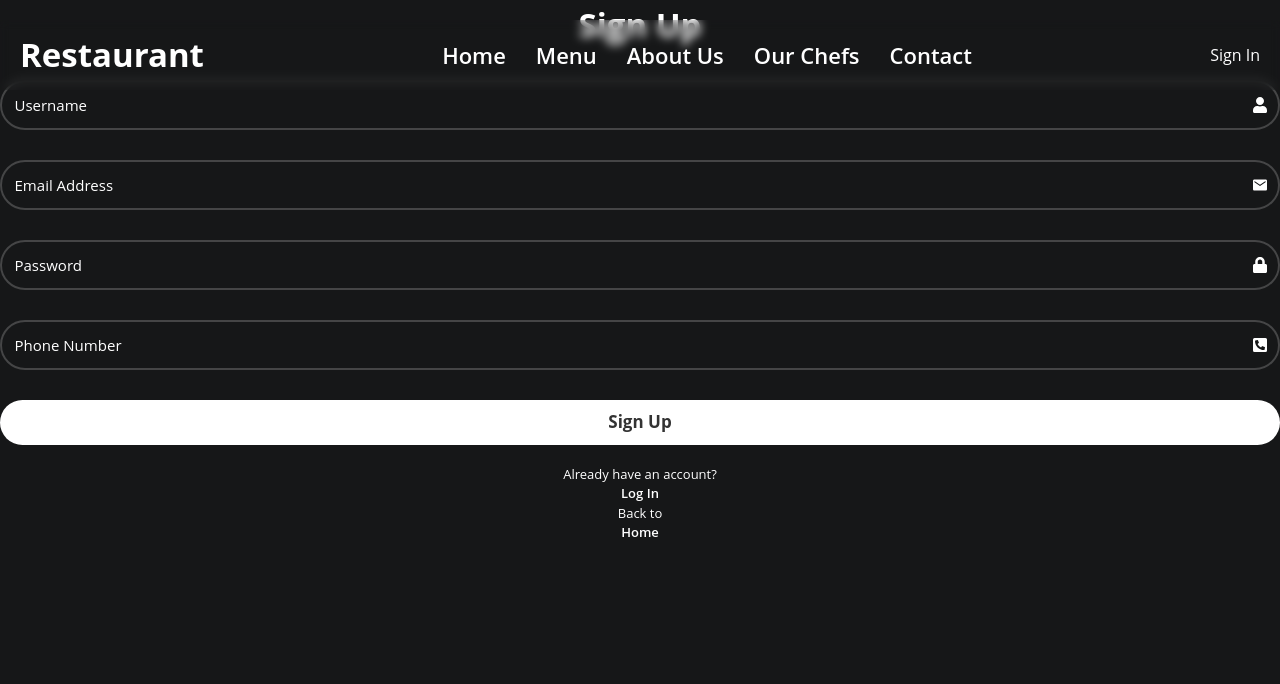
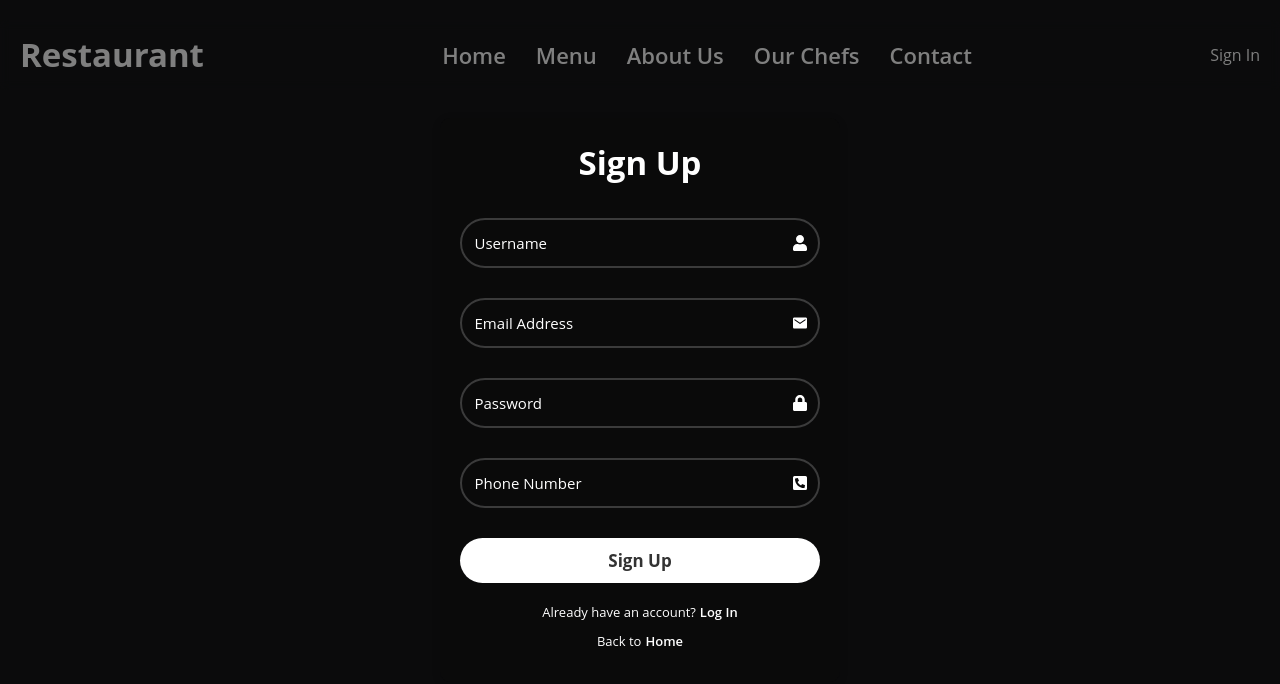
Before and after one commit to DipanshuRai/restaurant, a React (Vite) app: page /signup in a window 1280 px wide. Shown: the top 684 px of the page. Built offline with nearby package versions, Linux system fonts and the light colour scheme; a web font is replaced by a local one.

Commit message:
Added Sign up and login overlays

```diff
--- a/src/App.jsx
+++ b/src/App.jsx
@@ -1,4 +1,4 @@
-import React, { useState } from 'react';
+import React, { useState, useEffect } from 'react';
 import { BrowserRouter as Router, Routes, Route, useLocation } from 'react-router-dom';
 import Signup from './components/Signup';
 import Login from './components/Login';
@@ -11,27 +11,44 @@ import './App.css';
 
 function App() {
   const [isLoginVisible, setIsLoginVisible] = useState(false);
+  const [isSignUpVisible, setIsSignUpVisible] = useState(false);
 
   return (
     <Router>
-      <MainContent isLoginVisible={isLoginVisible} setIsLoginVisible={setIsLoginVisible} />
+      <MainContent
+        isLoginVisible={isLoginVisible}
+        setIsLoginVisible={setIsLoginVisible}
+        isSignUpVisible={isSignUpVisible}
+        setIsSignUpVisible={setIsSignUpVisible}
+      />
     </Router>
   );
 }
 
-function MainContent({ isLoginVisible, setIsLoginVisible }) {
+function MainContent({ isLoginVisible, setIsLoginVisible, isSignUpVisible, setIsSignUpVisible }) {
+  const location = useLocation();
+
+  // Close both overlays when navigating to the home page
+  useEffect(() => {
+    if (location.pathname === '/') {
+      setIsLoginVisible(false);
+      setIsSignUpVisible(false);
+    }
+  }, [location.pathname]);
+
   return (
     <>
       <Navbar setIsLoginVisible={setIsLoginVisible} />
-      <div className={`main-content ${isLoginVisible ? 'blurred' : ''}`}>
+      <div className={`main-content ${(isLoginVisible || isSignUpVisible) ? 'blurred' : ''}`}>
         <Routes>
           <Route path='/' element={<Land />} />
-          <Route path="/signup" element={<Signup />} />
-          <Route path="/login" element={<Login />} />
+          <Route path="/signup" element={<Signup setIsSignUpVisible={setIsSignUpVisible} setIsLoginVisible={setIsLoginVisible} />} />
+          <Route path="/login" element={<Login setIsLoginVisible={setIsLoginVisible} setIsSignUpVisible={setIsSignUpVisible} />} />
           <Route path="/Menu" element={<Menu />} />
         </Routes>
       </div>
-      {isLoginVisible && <Login setIsLoginVisible={setIsLoginVisible} />}
+      {isLoginVisible && <Login setIsLoginVisible={setIsLoginVisible} setIsSignUpVisible={setIsSignUpVisible} />}
+      {isSignUpVisible && <Signup setIsSignUpVisible={setIsSignUpVisible} setIsLoginVisible={setIsLoginVisible} />}
     </>
   );
 }
--- a/src/components/Forms/form.css
+++ b/src/components/Forms/form.css
@@ -100,8 +100,15 @@
   margin: 20px 0 5px;
 }
 
+.login-link p {
+  align-items: center;
+  justify-content: center;
+  display: flex;
+  margin: 10px 0;
+  gap: 4px;
+}
+
 .login-link p a {
-    margin: 0 7px;
   color: #fff;
   text-decoration: none;
   font-weight: 600;
--- a/src/components/Login.jsx
+++ b/src/components/Login.jsx
@@ -1,17 +1,22 @@
 import React, { useState } from 'react';
-import { Link } from 'react-router-dom';
 import { FaUser, FaLock } from "react-icons/fa";
 import Header from './Forms/Header';
 import InputBox from './Forms/InputBox';
 import SubmitButton from './Forms/SubmitButton';
 import "./Forms/form.css";
 
-export default function Login({ setIsLoginVisible }) {
+export default function Login({ setIsLoginVisible, setIsSignUpVisible }) {
   const [username, setUsername] = useState("");
   const [password, setPassword] = useState("");
 
   const closeLogin = () => {
     setIsLoginVisible(false);
+  };
+
+  const openSignUp = (e) => {
+    e.preventDefault();
+    setIsLoginVisible(false);
+    setIsSignUpVisible(true);
   };
 
   return (
@@ -33,8 +38,8 @@ export default function Login({ setIsLoginVisible }) {
           />
           <SubmitButton submissionType='Log In'/>
           <div className="login-link">
-            <p>Don't have an account?<Link to="/signup"> Sign Up</Link></p>
-            <p>Back to <Link to="../App">Home</Link></p>
+            <p>Don't have an account? <a href="#" onClick={openSignUp}>Sign Up</a></p>
+            <p>Back to <a href="/" onClick={(e) => { e.preventDefault(); closeLogin(); }}>Home</a></p>
           </div>
         </form>
       </div>
--- a/src/components/Signup.jsx
+++ b/src/components/Signup.jsx
@@ -1,5 +1,4 @@
 import React, { useState } from 'react';
-import { Link } from 'react-router-dom';
 import { FaUser, FaLock, FaPhoneSquareAlt } from "react-icons/fa";
 import { IoMdMail } from "react-icons/io";
 import Header from './Forms/Header';
@@ -7,15 +6,25 @@ import InputBox from './Forms/InputBox';
 import SubmitButton from './Forms/SubmitButton';
 import "./Forms/form.css";
 
-export default function SignUp() {
+export default function SignUp({ setIsSignUpVisible, setIsLoginVisible }) {
   const [username, setUsername] = useState("");
   const [email, setEmail] = useState("");
   const [password, setPassword] = useState("");
   const [phoneNumber, setPhoneNumber] = useState("");
 
+  const closeSignUp = () => {
+    setIsSignUpVisible(false);
+  };
+
+  const openLogin = (e) => {
+    e.preventDefault();
+    setIsSignUpVisible(false);
+    setIsLoginVisible(true);
+  };
+
   return (
-    <div className="form-body">
-      <div className='main'>
+    <div className="login-overlay" onClick={closeSignUp}>
+      <div className="login-card" onClick={(e) => e.stopPropagation()}>
         <form action="">
           <Header title="Sign Up"/>
           <InputBox
@@ -44,8 +53,8 @@ export default function SignUp() {
           />
           <SubmitButton submissionType='Sign Up'/>
           <div className="login-link">
-            <p>Already have an account? <Link to="/login">Log In</Link></p>
-            <p>Back to <Link to="../App">Home</Link></p>
+            <p>Already have an account? <a href="#" onClick={openLogin}>Log In</a></p>
+            <p>Back to <a href="/" onClick={(e) => { e.preventDefault(); closeSignUp(); }}>Home</a></p>
           </div>
         </form>
       </div>
```
Lines whose indentation alone changed are shown as unchanged.
